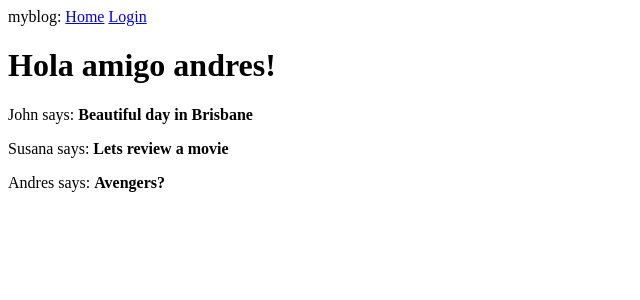
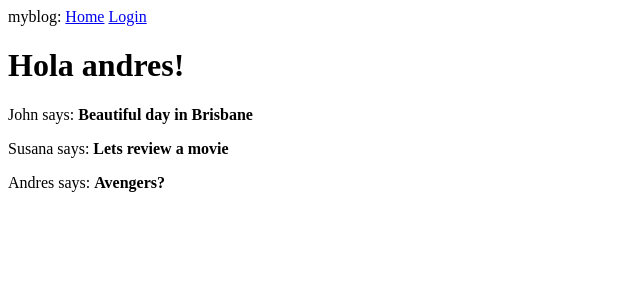
Before and after one commit to AndresBo/myblog, a Flask app: page / in a window 1280 px wide. Shown: the top 300 px of the page, without its empty margins (0-640 px from the left). Run offline with Flask 3, Linux system fonts and the light colour scheme.

Commit message:
deleted import that is not built

```diff
--- a/app/__init__.py
+++ b/app/__init__.py
@@ -8,4 +8,4 @@ app.config.from_object(Config)
 db = SQLAlchemy(app)
 migrate = Migrate(app, db)
 
-from app import routes, models
+from app import routes
--- a/app/templates/index.html
+++ b/app/templates/index.html
@@ -1,7 +1,7 @@
 {% extends "base.html" %}
 
 {% block content %}
-    <h1>Hola amigo {{ user.username }}!</h1>
+    <h1>Hola {{ user.username }}!</h1>
     {% for posts in posts %}
     <div><p>{{ posts.author.username }} says: <b>{{ posts.body }}</b></p></div>
     {% endfor %}
```
